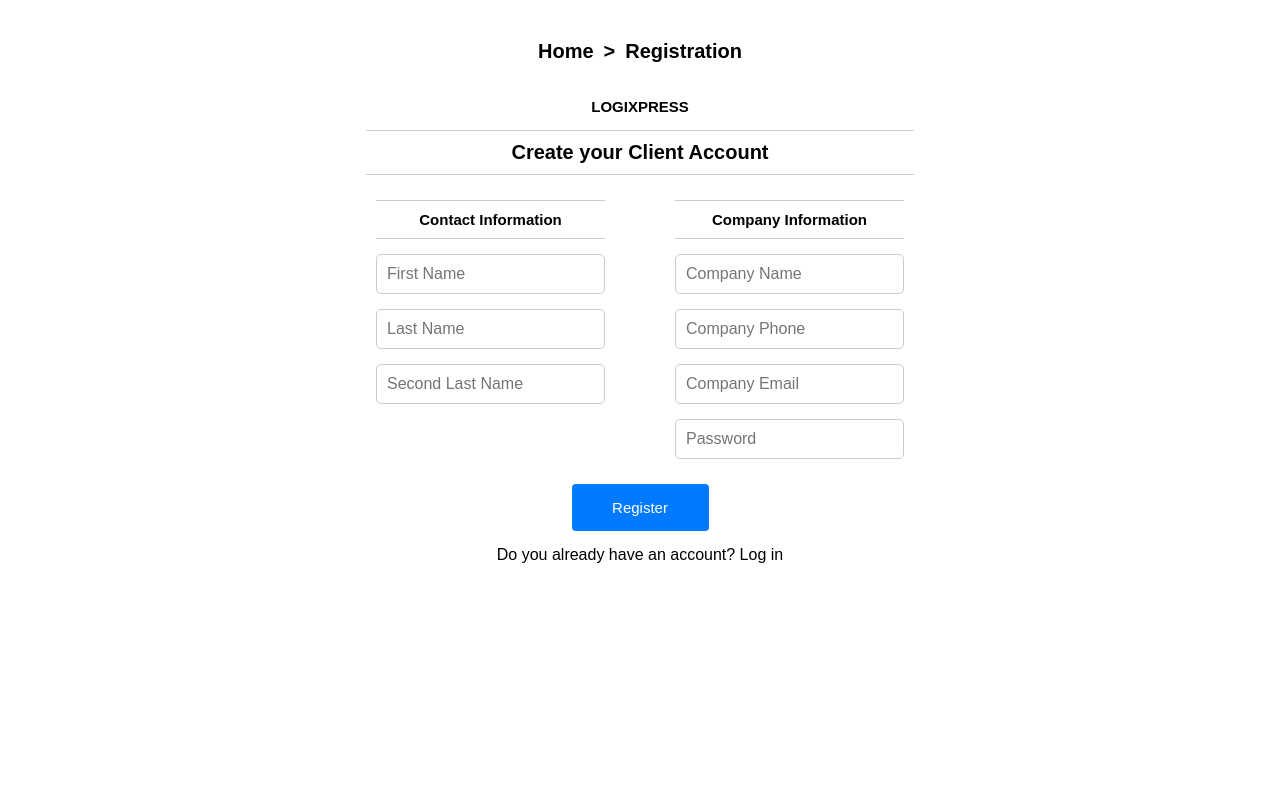
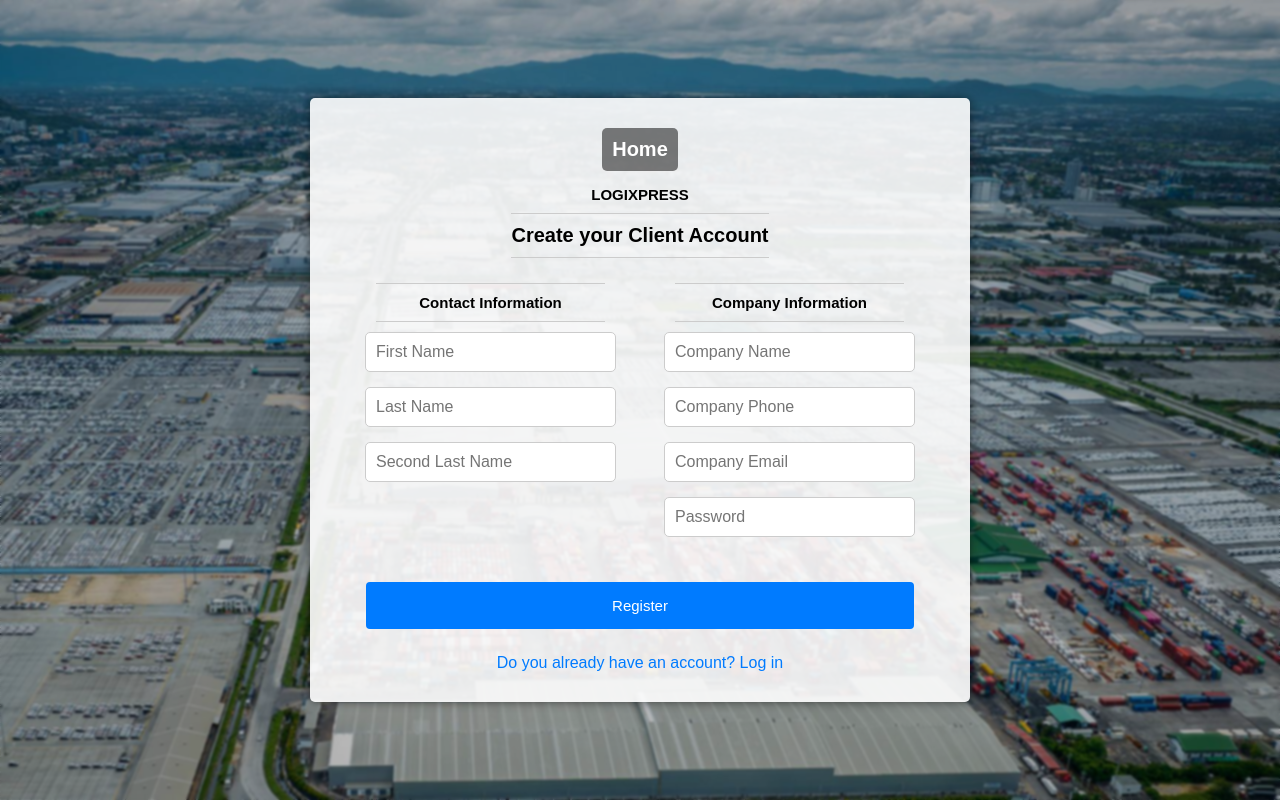
Before and after one commit to MGDavid01/LOGIXPRESS, a PHP site: page /register.php in a window 1280 px wide. Run offline with PHP 8.4, Linux system fonts and the light colour scheme.

Commit message:
nuevas imagenes, nuevo login y register users, con respectivo css

```diff
--- a/css/register.css
+++ b/css/register.css
@@ -10,27 +10,71 @@ body {
     height: 100vh;
 }
 
+#img-bg {
+    position: relative;
+    width: 100%;
+    height: 100%;
+    background-image: url('/LOGIXPRESS/imagenes/imagenRegister.jpg'); /* Imagen de fondo */
+    background-size: cover;
+    background-position: center;
+    background-repeat: no-repeat;
+    display: flex;
+    align-items: center;
+    justify-content: center;
+    overflow: hidden; /* Evita que los pseudo-elementos sobresalgan */
+}
+
+#img-bg::before {
+    content: "";
+    position: absolute;
+    top: 0;
+    left: 0;
+    width: 100%;
+    height: 100%;
+    background-image: inherit; /* Utiliza la misma imagen de fondo */
+    background-size: inherit;
+    background-position: inherit;
+    filter: blur(0.1rem); /* Añadir desenfoque al fondo */
+    z-index: 1;
+}
+
+#img-bg::after {
+    content: "";
+    position: absolute;
+    top: 0;
+    left: 0;
+    width: 100%;
+    height: 100%;
+    background: rgba(0, 0, 0, 0.274); /* Capa oscura superpuesta con un poco más de opacidad */
+    z-index: 2;
+}
+
+
+.container {
+
+    width: 60rem;
+    min-width: 60rem;
+    display: flex;
+    justify-content: space-around;
+    padding: 3rem;
+    background-color: rgba(255, 255, 255, 0.9);
+    box-shadow: 0 0 10px rgba(0, 0, 0, 0.5);
+    border-radius: 0.5rem;
+    z-index: 3;
+}
+
 section {
-    padding-top: 2rem;
     display: flex;
     flex-direction: column;
     justify-content: center;
     align-items: center;
-    align-content: center;
-}
-
-.legend-form {
-    display:flex;
-    flex-direction: column;
-    justify-content: center;
-    text-align: center;
 }
 
 .align-items-form {
     display: flex;
     justify-content: center;
     gap: 5rem;
-
+    flex-wrap: wrap;
 }
 
 .row-form {
@@ -50,10 +94,12 @@ section {
 
 h2 {
     font-size: 2rem;
+    margin-bottom: 1rem;
 }
 
 h3 {
     font-size: 1.5rem;
+    margin-bottom: 1rem;
 }
 
 .border {
@@ -71,6 +117,7 @@ input {
     border: 1px solid #ccc;
     border-radius: 0.5rem;
     font-size: 1.6rem;
+    width: 100%;
 }
 
 input:focus {
@@ -81,17 +128,18 @@ input:focus {
     display: flex;
     align-content: center;
     justify-content: center;
+    margin-top: 2rem;
 }
 
 button {
-    width: 25%;
+    width: 100%;
     padding: 15px;
     background-color: #007bff;
     color: white;
     border: none;
     border-radius: 4px;
     cursor: pointer;
-    font-size: 1.2rem;
+    font-size: 1.5rem;
 }
 
 button:hover {
@@ -101,25 +149,31 @@ button:hover {
 #to-login {
     padding-top: 1.5rem;
     text-decoration: none;
-    font-size: 16px;
-    color: black;
+    font-size: 1.6rem;
+    color: #007bff;
     display: flex;
     justify-content: center;
+    margin-top: 1rem;
+}
+
+#to-login:hover {
+    text-decoration: underline;
 }
 
 #back-index {
     display: flex;
-    flex-direction: row;
+    align-items: center;
     justify-content: center;
-    align-items: center;
-    gap: 1rem;
+    background: rgba(0, 0, 0, 0.5);
+    padding: 1rem;
+    border-radius: 0.5rem;
 }
 
 #href-back {
     text-decoration: none;
     font-size: 2rem;
     font-family: Arial, sans-serif;
-    color: black;
+    color: rgb(255, 255, 255);
     font-weight: bold;
 }
 
--- a/register.php
+++ b/register.php
@@ -40,21 +40,19 @@
     <meta charset="UTF-8">
     <meta name="viewport" content="width=device-width, initial-scale=1.0">
     <link rel="stylesheet" href="css/register.css">
-    <title>Register</title>
+    <title>Register LOGIXPRESS</title>
 </head>
 <body>
+    <div id="img-bg">
+        <div class="container">
             <section>
-        <div class="legend-form">
                 <div id="back-index">
                     <a id="href-back" href="/LOGIXPRESS/index.php">Home</a>
-                <p>></p>
-                <h2>Registration</h2>
                 </div>
                 <h3>LOGIXPRESS</h3>
-        </div>
+                <h3 class="border" style="font-size: 2rem; margin:0rem;">Create your Client Account</h3>
                 <div>
                     <form action="" method="POST">
-            <h3 class="border" style="font-size: 2rem; margin:0rem;">Create your Client Account</h3>
                         <div class="align-items-form">
                             <div class="row-form">
                                 <!-- Formulario 1 -->
@@ -66,7 +64,7 @@
                                     <input type="text" id="primerApe" name="primerApe" placeholder="Last Name" required>
                                 </div>
                                 <div class="input-form">
-                            <input type="text" id="segundoApe" name="segundoApe" placeholder="Second Last Name" >
+                                    <input type="text" id="segundoApe" name="segundoApe" placeholder="Second Last Name">
                                 </div>
                             </div>
                             <div class="row-form">
@@ -95,5 +93,7 @@
                     </form>
                 </div>
             </section>
+        </div>
+    </div>
 </body>
 </html>
```
Also changed, not shown: css/login.css (+126 -78 lines), login.php (+16 -17 lines), imagenes/imagenLogin.jpg (added), imagenes/imagenRegister.jpg (added). Lines whose indentation alone changed are shown as unchanged.
